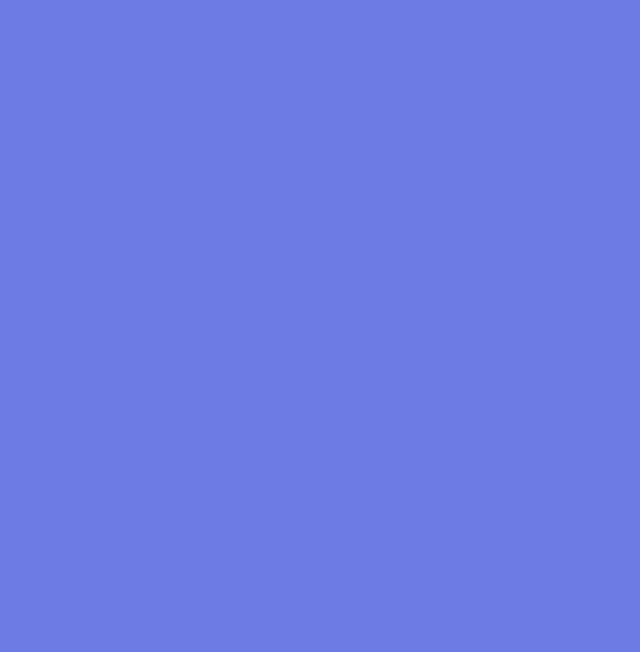
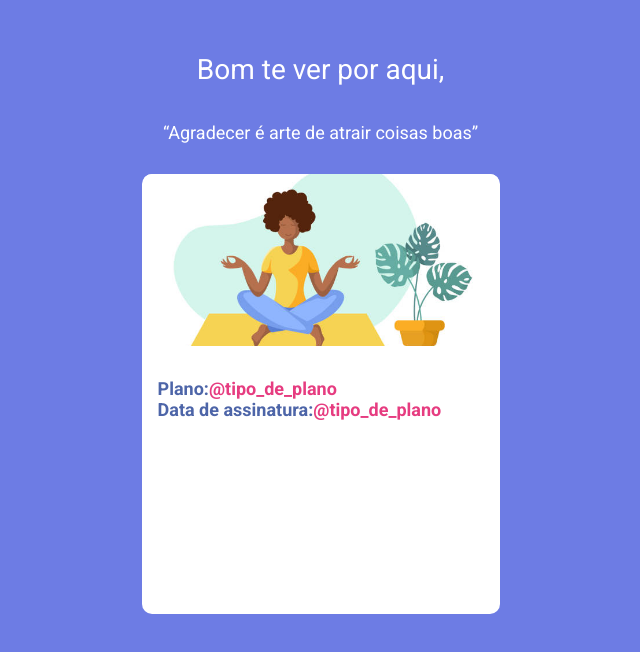
Before and after one commit to leonardo-otero390/GratiBox-frontend, a React (Create React App) app: page /meu-plano in a window 1280 px wide. Before the commit this address had no page. Shown: the top 652 px of the page, without its empty margins (313-953 px from the left). Built offline with nearby package versions, Linux system fonts and the light colour scheme.

Commit message:
feat:route /meu-plano layout

```diff
--- a/src/components/App.js
+++ b/src/components/App.js
@@ -3,9 +3,10 @@ import { GlobalProvider } from "../context/GlobalContext.js";
 import Home from "../pages/home/Home.js";
 import SignIn from "../pages/sign/SignIn.js";
 import SignUp from "../pages/sign/SignUp.js";
-import Details from "../pages/subscription/Details.js";
-import Plan from "../pages/subscription/Plan.js";
-import Ship from "../pages/subscription/Ship.js";
+import Details from "../pages/subscription/newSubs/Details.js";
+import MySubscription from "../pages/subscription/MySubscription.js";
+import Plan from "../pages/subscription/newSubs/Plan.js";
+import Ship from "../pages/subscription/newSubs/Ship.js";
 
 export default function App() {
   return (
@@ -18,6 +19,7 @@ export default function App() {
           <Route exact path="/planos" element={<Plan />} />
           <Route exact path="/detalhes" element={<Details />} />
           <Route exact path="/entrega" element={<Ship />} />
+          <Route exact path="/meu-plano" element={<MySubscription />} />
         </Routes>
       </GlobalProvider>
     </Router>
--- a/src/pages/subscription/Details.js
+++ b/src/pages/subscription/MySubscription.js
@@ -9,25 +9,17 @@ import {
   StyledMain,
   StyledTitle,
 } from "./style.js";
-import SummaryBox from "./components/SummaryBox";
+import API from "../../services/requests";
 
-export default function Details() {
-  const [selectedBox, setSelectedBox] = useState(null);
+export default function MySubscription() {
   const { userData, subscriptionData } = useContext(GlobalContext);
   const navigate = useNavigate();
   useEffect(() => {
-    if (!userData) navigate("/entrar");
-    if (!subscriptionData?.planId) navigate("/planos");
+    // if (!userData) navigate("/entrar");
   }, [userData, subscriptionData]);
-  function selectDetails() {
-    if (!subscriptionData?.productsId?.length || !subscriptionData?.shipDateId){
-      return alert("Por favor escolha pelo menos um de cada campo");
-    }
-    navigate("/entrega");
-  }
-  function toggleSelectedBox(boxName) {
-    if (boxName === selectedBox) setSelectedBox(null);
-    else setSelectedBox(boxName);
+  function finishSubscription(event) {
+    event.preventDefault();
+    const token = localStorage.getItem("token");
   }
   return (
     <StyledMain>
@@ -37,16 +29,13 @@ export default function Details() {
       </StyledDescription>
       <StyledCard>
         <img src={womanInMat} alt="woman meditating in mat" />
-        {["Plano", "Entrega", "Quero receber"].map((boxName, index) => (
-          <SummaryBox
-            key={index}
-            selectedBox={selectedBox}
-            toggleSelectedBox={toggleSelectedBox}
-            boxName={boxName}
-          />
-        ))}
+        <StyledPlanInfo>
+          Plano:<span>@tipo_de_plano</span>
+        </StyledPlanInfo>
+        <StyledPlanInfo>
+          Data de assinatura:<span>@tipo_de_plano</span>
+        </StyledPlanInfo>
       </StyledCard>
-      <StyledButton onClick={selectDetails}>Próximo</StyledButton>
     </StyledMain>
   );
 }
@@ -77,3 +66,15 @@ const StyledCard = styled.article`
     margin-bottom: 32px;
   }
 `;
+const StyledPlanInfo = styled.h3`
+  width: 100%;
+  padding-left:16px;
+  font-family: "Roboto", sans-serif;
+  font-weight: bold;
+  font-size: 18px;
+  line-height: 21px;
+  color: #4d65a8;
+  span {
+    color: #e63c80;
+  }
+`;
--- /dev/null
+++ b/src/pages/subscription/newSubs/Details.js
@@ -0,0 +1,79 @@
+import styled from "styled-components";
+import womanInMat from "../../../assets/woman-in-mat.jpg";
+import GlobalContext from "../../../context/GlobalContext";
+import { useContext, useEffect, useState } from "react";
+import { useNavigate } from "react-router";
+import {
+  StyledButton,
+  StyledDescription,
+  StyledMain,
+  StyledTitle,
+} from "../style.js";
+import SummaryBox from "./components/SummaryBox";
+
+export default function Details() {
+  const [selectedBox, setSelectedBox] = useState(null);
+  const { userData, subscriptionData } = useContext(GlobalContext);
+  const navigate = useNavigate();
+  useEffect(() => {
+    if (!userData) navigate("/entrar");
+    if (!subscriptionData?.planId) navigate("/planos");
+  }, [userData, subscriptionData]);
+  function selectDetails() {
+    if (!subscriptionData?.productsId?.length || !subscriptionData?.shipDateId){
+      return alert("Por favor escolha pelo menos um de cada campo");
+    }
+    navigate("/entrega");
+  }
+  function toggleSelectedBox(boxName) {
+    if (boxName === selectedBox) setSelectedBox(null);
+    else setSelectedBox(boxName);
+  }
+  return (
+    <StyledMain>
+      <StyledTitle>Bom te ver por aqui, {userData?.name}</StyledTitle>
+      <StyledDescription>
+        “Agradecer é arte de atrair coisas boas”
+      </StyledDescription>
+      <StyledCard>
+        <img src={womanInMat} alt="woman meditating in mat" />
+        {["Plano", "Entrega", "Quero receber"].map((boxName, index) => (
+          <SummaryBox
+            key={index}
+            selectedBox={selectedBox}
+            toggleSelectedBox={toggleSelectedBox}
+            boxName={boxName}
+          />
+        ))}
+      </StyledCard>
+      <StyledButton onClick={selectDetails}>Próximo</StyledButton>
+    </StyledMain>
+  );
+}
+
+const StyledCard = styled.article`
+  width: 358px;
+  height: 440px;
+  margin-top: 32px;
+  background: #fff;
+  border-radius: 10px;
+  display: flex;
+  flex-direction: column;
+  align-items: center;
+  overflow: hidden;
+  p {
+    margin-top: 24px;
+    font-family: "Roboto", sans-serif;
+    font-weight: bold;
+    font-size: 18px;
+    line-height: 21px;
+    width: 80%;
+    color: #4d65a8;
+  }
+  img {
+    width: 354px;
+    height: 172px;
+    object-fit: cover;
+    margin-bottom: 32px;
+  }
+`;
--- a/src/pages/subscription/Plan.js
+++ b/src/pages/subscription/newSubs/Plan.js
@@ -1,7 +1,7 @@
 import styled from "styled-components";
-import womanInGarden from "../../assets/woman-in-garden.jpg";
-import womanInRoom from "../../assets/woman-in-room.jpg";
-import GlobalContext from "../../context/GlobalContext";
+import womanInGarden from "../../../assets/woman-in-garden.jpg";
+import womanInRoom from "../../../assets/woman-in-room.jpg";
+import GlobalContext from "../../../context/GlobalContext.js";
 import { useContext, useEffect } from "react";
 import { useNavigate } from "react-router";
 import {
@@ -9,13 +9,13 @@ import {
     StyledDescription,
     StyledMain,
     StyledTitle,
-} from "./style.js";
+} from "../style.js";
 
 export default function Plan() {
   const { userData, setSubscriptionData} = useContext(GlobalContext);
   const navigate = useNavigate();
   useEffect(() => {
-    //if (!userData) navigate("/entrar");
+   if (!userData) navigate("/entrar");
   }, [userData]);
   function selectPlan(planId) {
     setSubscriptionData({ planId });
--- a/src/pages/subscription/components/DetailsBox.js
+++ b/src/pages/subscription/newSubs/components/DetailsBox.js
@@ -1,6 +1,6 @@
 import { useContext, useState } from "react";
 import styled from "styled-components";
-import GlobalContext from "../../../context/GlobalContext";
+import GlobalContext from "../../../../context/GlobalContext.js";
 
 export default function DetailsBox({ boxName, isOpen }) {
   const [selectedDay, setSelectedDay] = useState(null);
```
Also changed, not shown: src/pages/subscription/newSubs/Ship.js (renamed from src/pages/subscription/Ship.js, +4 -4 lines), src/pages/subscription/newSubs/components/SummaryBox.js (renamed from src/pages/subscription/components/SummaryBox.js).
